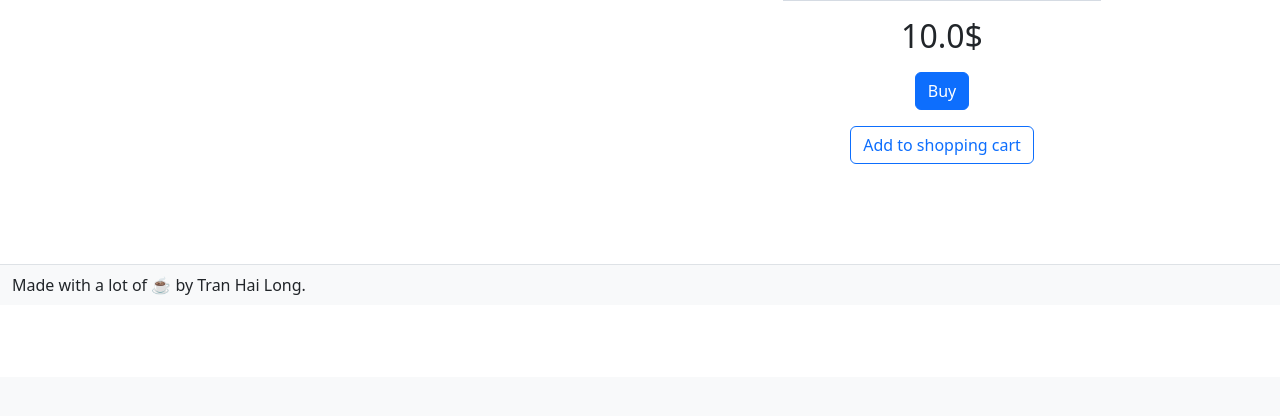
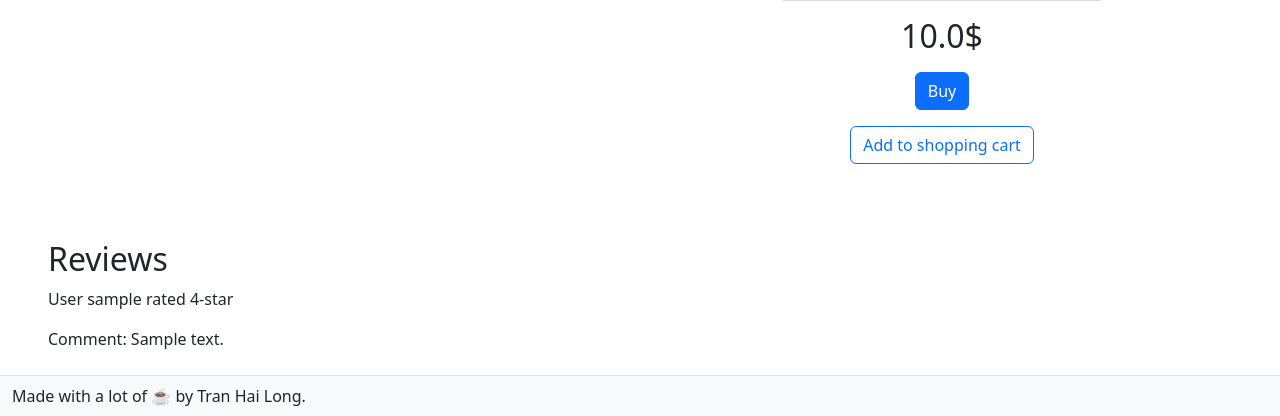
Before and after one commit to tran-hai-long/book_website_demo, a Django app: page /books/book/1 in a window 1280 px wide. Shown: the part 423-839 px from the top of the page. Before the commit the page ends 718 px from the top, so only its background shows below. Run offline with Django 4.2, Linux system fonts and the light colour scheme; tables that the repository leaves empty hold one stand-in row (values such as "Sample post"); grey boxes marked "Sample" are stand-in pictures.

Commit message:
Display all user reviews for a book on book_detail.html

```diff
--- a/book/templates/book/book_detail.html
+++ b/book/templates/book/book_detail.html
@@ -32,6 +32,8 @@
                     </form>
                 {% endif %}
             </section>
+        </section>
+        <div>
             {% if user.is_authenticated %}
                 <form method="post" action="{% url 'review_book' book.pk %}">
                     {% csrf_token %}
@@ -39,6 +41,15 @@
                     <button class="btn btn-outline-primary">Review</button>
                 </form>
             {% endif %}
+        </div>
+        <section>
+            <h2>Reviews</h2>
+            {% for review in reviews %}
+                <article>
+                    <p>User {{ review.user.username }} rated {{ review.rating }}-star</p>
+                    {% if review.comment %}<p>Comment: {{ review.comment }}</p>{% endif %}
+                </article>
+            {% endfor %}
         </section>
     </main>
 {% endblock %}
--- a/book/views.py
+++ b/book/views.py
@@ -30,6 +30,7 @@ class BookDetailView(DetailView):
                 cart_id=ShoppingCart.objects.get(user_id=self.request.user.pk), book_id=self.object.pk
             )
         context["review_form"] = ReviewForm()
+        context["reviews"] = Review.objects.filter(book_id=self.object.pk)
         return context
 
 
```
